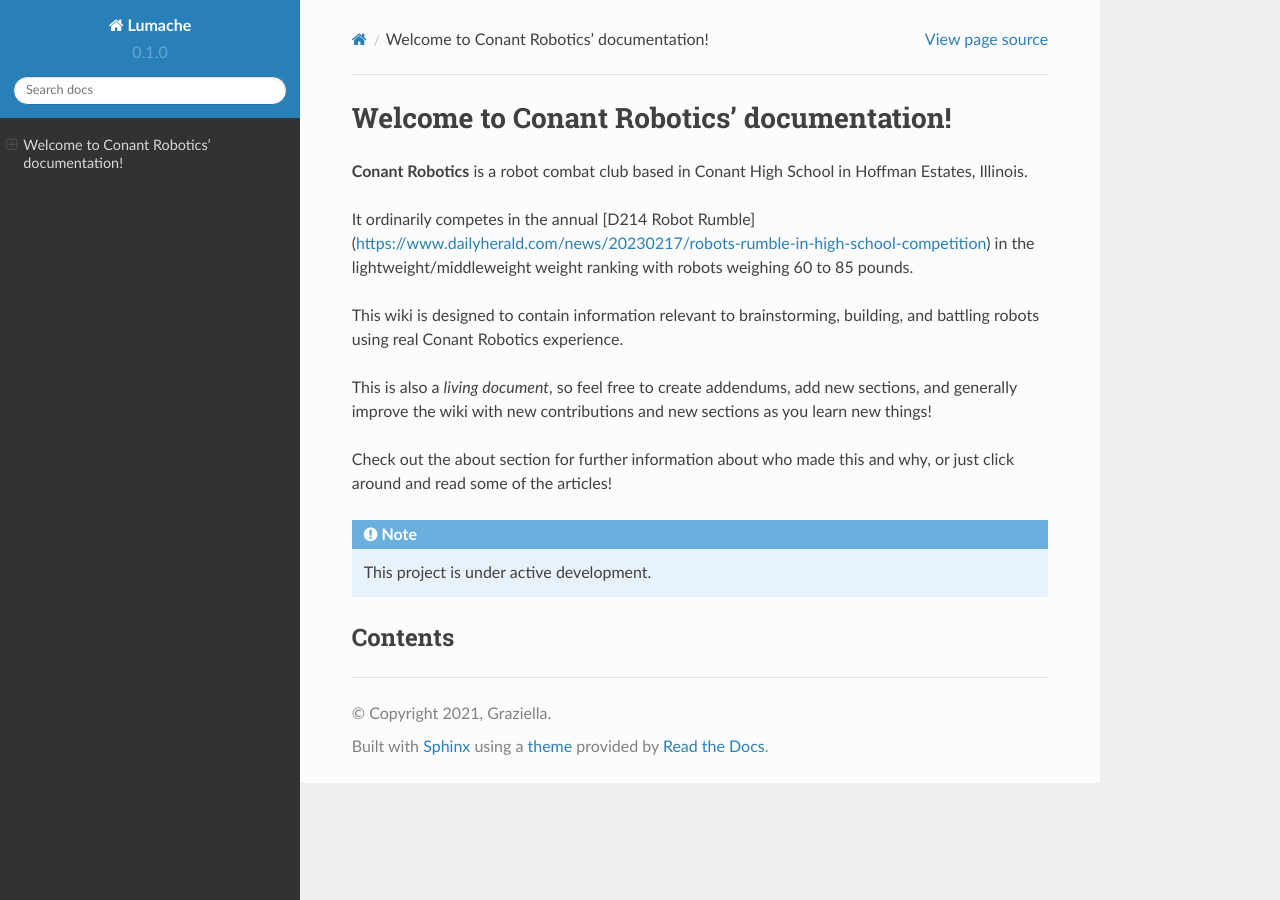
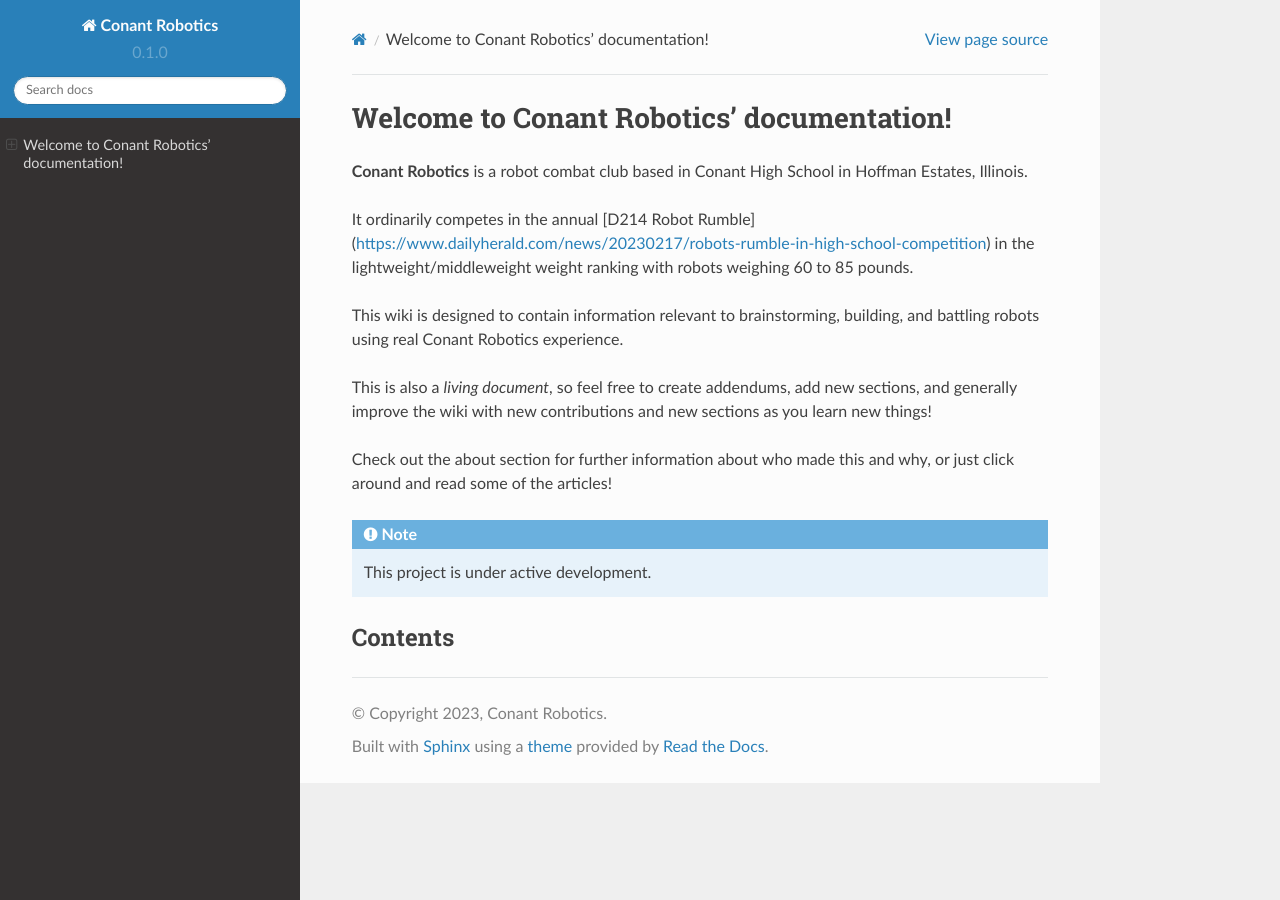
Before and after one commit to ConantRobotics/Wiki-V1, a Sphinx documentation site: the page built from docs/source/index.rst, in a window 1280 px wide. Built offline with Sphinx 7.4.7 and the Read the Docs theme 2.0.0, drawn with Linux system fonts in a browser that asks for light colours; pages that are not in the unit, such as notebooks, are missing from menus.

Commit message:
conant author

```diff
--- a/docs/source/conf.py
+++ b/docs/source/conf.py
@@ -2,9 +2,9 @@
 
 # -- Project information
 
-project = 'Lumache'
-copyright = '2021, Graziella'
-author = 'Graziella'
+project = 'Conant Robotics'
+copyright = '2023, Conant Robotics'
+author = 'Conant Robotics Club 2023'
 
 release = '0.1'
 version = '0.1.0'
```
